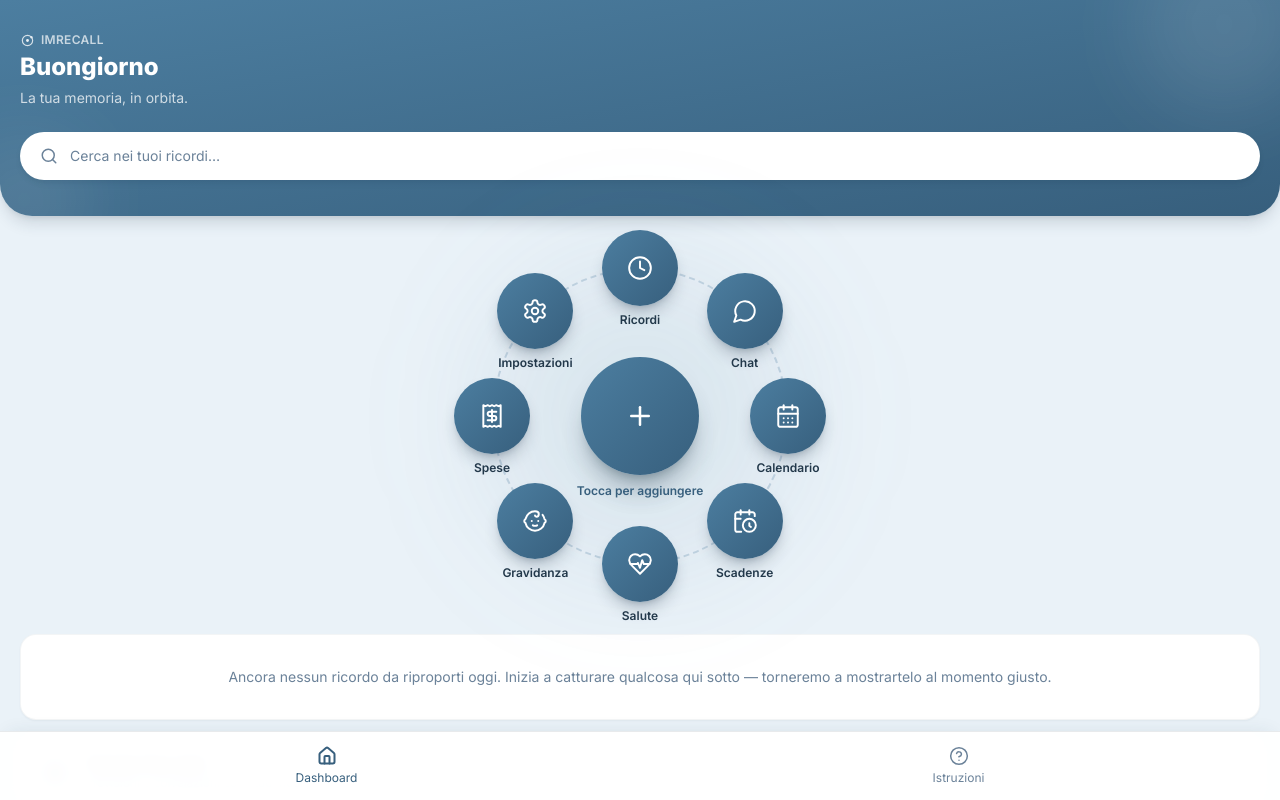
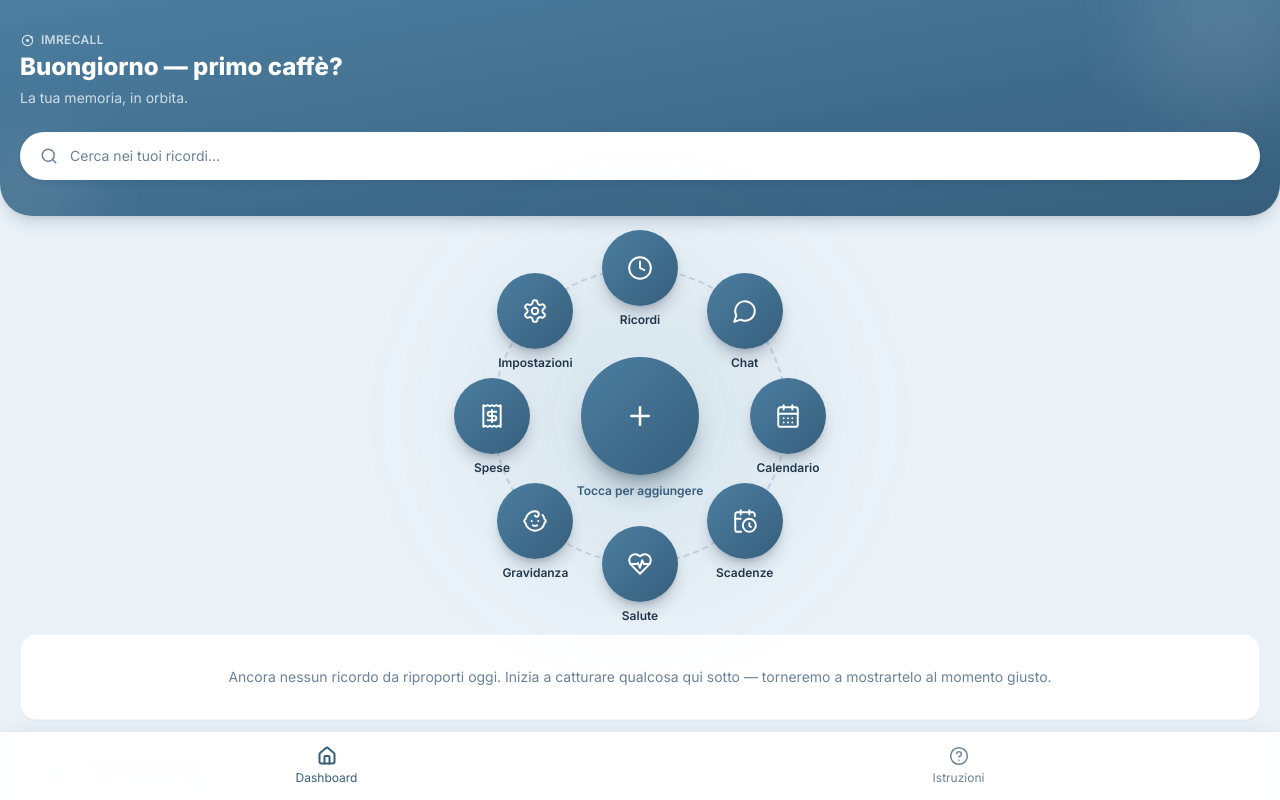
Before and after one commit to Ghostlineapps/imrecall, a Next.js app: page /home in a window 1280 px wide. Shown: the top 800 px of the page. Built offline with nearby package versions, Linux system fonts and the light colour scheme; no server answers; the database is empty.

Commit message:
Add personal weekly reminder + time-based prompt to Home greeting

```diff
--- a/src/app/(app)/home/page.tsx
+++ b/src/app/(app)/home/page.tsx
@@ -33,17 +33,48 @@ if (hour < 18) return "Buon pomeriggio";
 return "Buonasera";
 }
 
+// Indice del giorno restituito da Date.getHours()/getDay(): 0 = domenica,
+// come da spec JS. Le chiavi sono sigle inglesi fisse (non "lun"/"mar"...)
+// così restano stabili indipendentemente dalla lingua dell'interfaccia —
+// vedi weekly_reminders in migration 035 e la UI in
+// settings/profile/page.tsx dove l'utente le imposta.
+const DAY_KEYS = ["sun", "mon", "tue", "wed", "thu", "fri", "sat"];
+
+// Tocco in più quando l'utente NON ha impostato un proprio promemoria per
+// oggi (vedi sotto): fasce orarie scelte apposta per essere universali —
+// tutti fanno colazione/pranzo/cena prima o poi, a differenza di "hai
+// fatto la skincare?" che presume chi legge. Se in futuro si aggiungono
+// altre fasce, stesso criterio: mai specifiche per un gruppo di persone.
+function timeBasedPrompt(): string | null {
+const hour = new Date().getHours();
+if (hour >= 5 && hour < 10) return "primo caffè?";
+if (hour >= 12 && hour < 15) return "hai già pensato a cosa pranzare?";
+if (hour >= 19 && hour < 22) return "cosa si cucina stasera?";
+return null;
+}
+
+function lowerFirst(s: string): string {
+return s.length > 0 ? s.charAt(0).toLowerCase() + s.slice(1) : s;
+}
+
 export default async function HomePage() {
 const supabase = createClient();
 const { data: { user } } = await supabase.auth.getUser();
 
 const { data: profile } = await supabase
 .from("profiles")
-.select("full_name, capture_streak_days")
+.select("full_name, capture_streak_days, weekly_reminders")
 .eq("id", user?.id)
 .single();
 
 const firstName = profile?.full_name?.split(" ")[0] || "";
+
+// Promemoria personale di oggi (migration 035) se impostato, altrimenti
+// un tocco generico legato all'ora — mai entrambi insieme, la scelta
+// esplicita dell'utente vince sempre sul default.
+const todayKey = DAY_KEYS[new Date().getDay()];
+const personalReminder = (profile?.weekly_reminders as Record<string, string> | null)?.[todayKey];
+const extra = personalReminder ? `${lowerFirst(personalReminder)} oggi?` : timeBasedPrompt();
 
 return (
 <div className="bg-celeste-bg min-h-full pb-8 space-y-6">
@@ -70,6 +101,7 @@ testo, la stessa forma già installata come icona app. */}
 <h1 className="text-2xl font-extrabold text-white leading-tight mt-1">
 {greeting()}
 {firstName ? `, ${firstName}` : ""}
+{extra ? ` — ${extra}` : ""}
 </h1>
 <p className="text-white/75 text-sm mt-1.5">La tua memoria, in orbita.</p>
 </div>
```
